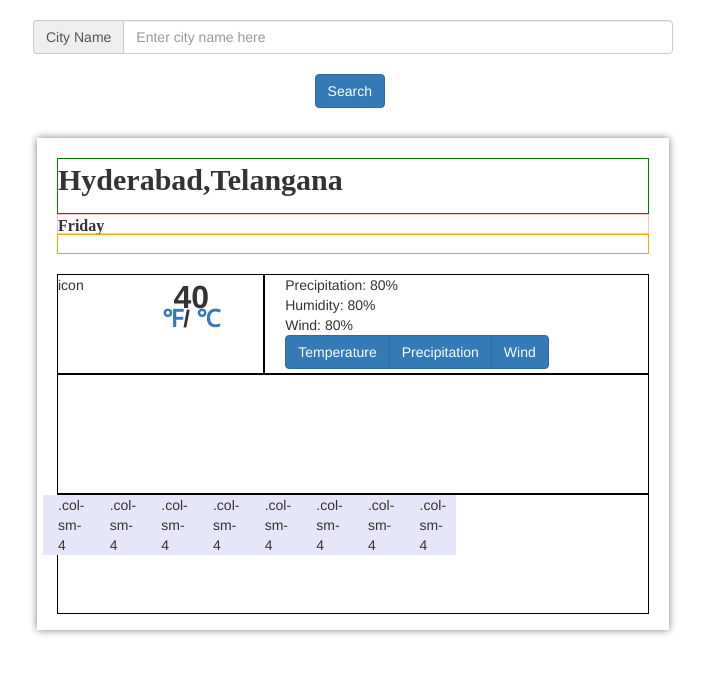
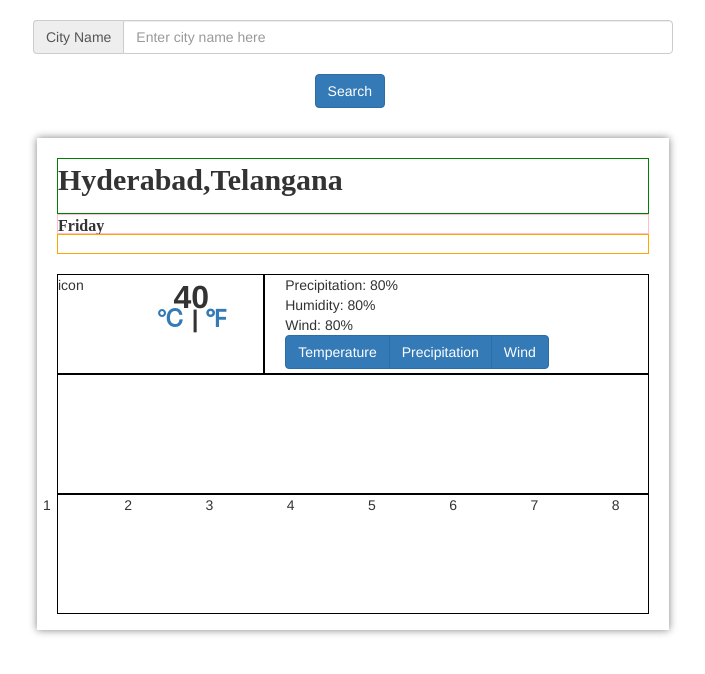
Before and after one commit to SpurgeonPrakash/FEE-Bootcamp-Swift, a plain HTML site: page Google weather app/index.html in a window 1280 px wide. Shown: the whole page, without its empty margins (287-992 px from the left). Drawn offline with nearby package versions, Linux system fonts and the light colour scheme.

Commit message:
updated app

```diff
--- a/Google weather app/css/style.css
+++ b/Google weather app/css/style.css
@@ -101,3 +101,7 @@ body{
 .row2{
     margin:0px 0px 0px 20px;
 }
+
+#grid{
+    height:120px;
+}
--- a/Google weather app/index.html
+++ b/Google weather app/index.html
@@ -35,7 +35,7 @@
         <div class="day" id="current-day">
             <span id="day">Friday</span>
         </div>
-        <div class="weather-condition">
+        <div class="weather-condition" id="cond">
         </div>
         <div class="banner">
             <div class="banner-left">
@@ -44,10 +44,11 @@
                 </div>
                 <div class="column2" id="temp-disp">
                     <p id="temp">40</p>
-                        <sup>
-                            <a href="">&#8457;</a>/
-                            <a href="">&#8451;</a>
-                        </sup>
+                    <sup>
+                        <a id="cel">&#8451;</a>
+                        |
+                        <a id="fah">&#8457;</a>
+                    </sup>
 
                 </div>
 
@@ -58,7 +59,7 @@
                         <span id="precipitation"> 80%</span>
                     </div>
                     <div class="humidity"> Humidity:
-                        <span id="humidity"> 80%</span>
+                        <span id="humidity">80%</span>
                     </div>
                     <div class="wind"> Wind:
                         <span id="wind"> 80%</span>
@@ -77,17 +78,43 @@
         </div>
         <div class="forecast">
             <div class="row">
-                <span class="col-sm-1" style="background-color:lavender;">.col-sm-4</span>
-                <span class="col-sm-1" style="background-color:lavender;">.col-sm-4</span>
-                <span class="col-sm-1" style="background-color:lavender;">.col-sm-4</span>
-                <span class="col-sm-1" style="background-color:lavender;">.col-sm-4</span>
-                <span class="col-sm-1" style="background-color:lavender;">.col-sm-4</span>
-                <span class="col-sm-1" style="background-color:lavender;">.col-sm-4</span>
-                <span class="col-sm-1" style="background-color:lavender;">.col-sm-4</span>
-                <span class="col-sm-1" style="background-color:lavender;">.col-sm-4</span>
-
+                <div class="row">
+                    <div class="col-xs-6">
+                        <div class="row">
+                            <div class="col-xs-3" id="grid">
+                                1
+                            </div>
+                            <div class="col-xs-3" id="grid">
+                                2
+                            </div>
+                            <div class="col-xs-3" id="grid">
+                                3
+                            </div>
+                            <div class="col-xs-3" id="grid">
+                                4
+                            </div>
+                        </div>
+                    </div>
+                    <div class="col-xs-6">
+                        <div class="row">
+                            <div class="col-xs-3" id="grid">
+                                5
+                            </div>
+                            <div class="col-xs-3" id="grid">
+                                6
+                            </div>
+                            <div class="col-xs-3" id="grid">
+                                7
+                            </div>
+                            <div class="col-xs-3" id="grid">
+                                8
+                            </div>
+                        </div>
+                    </div>
+                </div>
             </div>
         </div>
     </div>
+    </div>
     <script src="js/weather.js"></script>
 </body>
--- a/Google weather app/js/weather.js
+++ b/Google weather app/js/weather.js
@@ -12,9 +12,19 @@ $('#search').click(()=>{
             const condition=weather_obj.item.condition.text;
             const ftemp=weather_obj.item.condition.temp;
             const ctemp=changeFahtoCelsius(ftemp);
+            const humidity=weather_obj.atmosphere.humidity;
+            const wind=weather_obj.wind.speed;
             $('#searched-place').html(cname+','+region+','+country);
             $('#cond').html(condition);
             $('#temp').text(ctemp);
+            $('#humidity').html(humidity+' %');
+            $('#wind').html(wind+' km/hr');
+            $('#fah').click(()=>{
+                $('#temp').text(ftemp);
+            });
+            $('#cel').click(()=>{
+                $('#temp').text(ctemp);
+            });
         });
     }
     getWeatherDemo();
```
